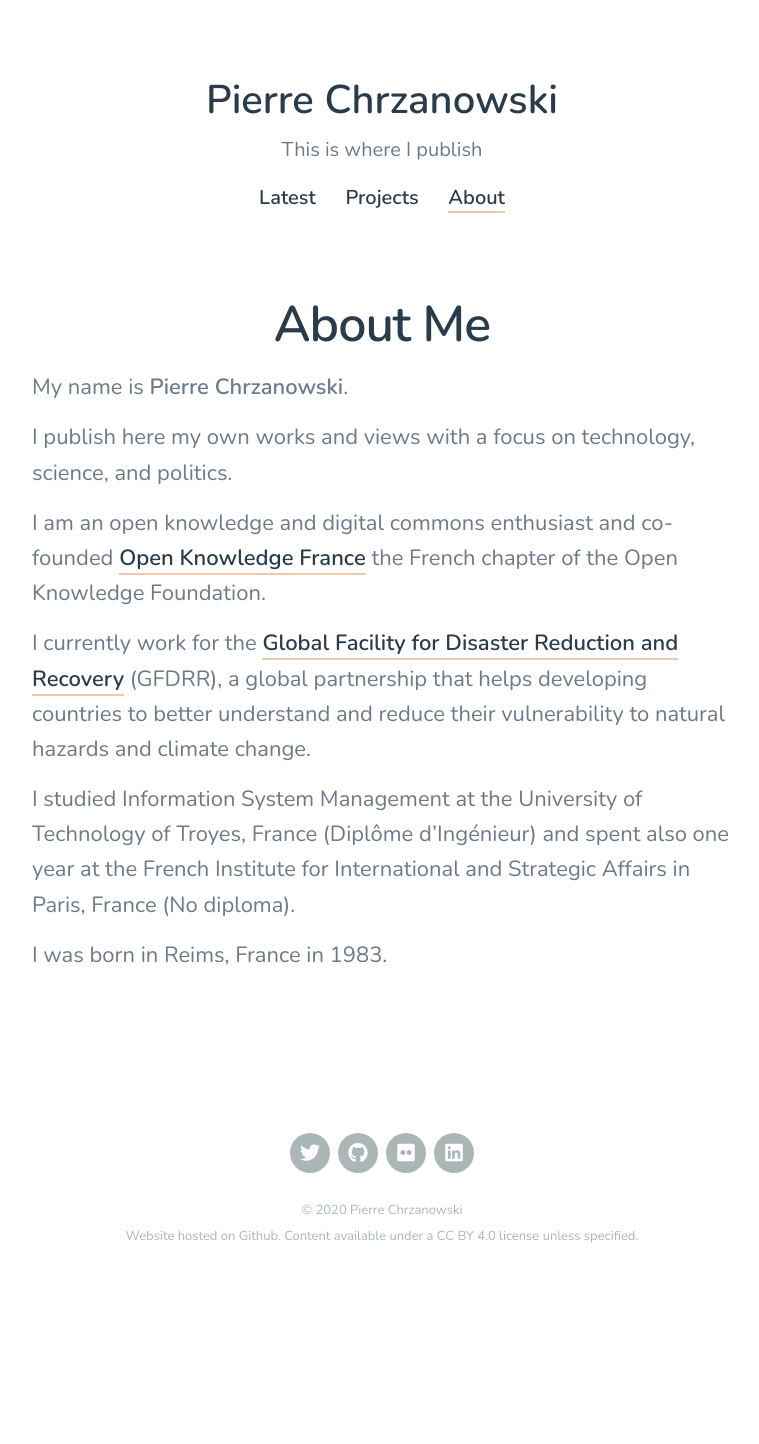
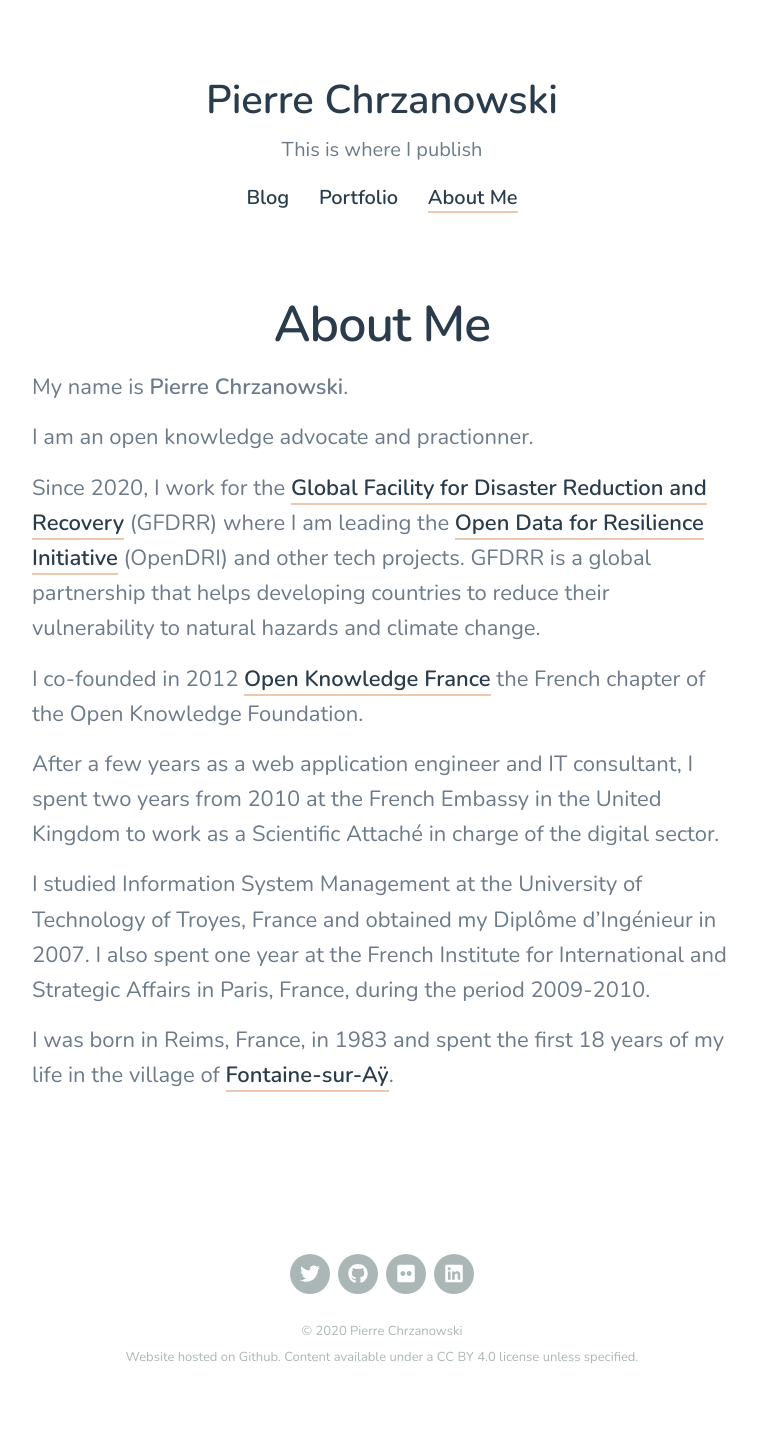
Before and after one commit to pzwsk/pzwsk.eu, a Jekyll site: the page built from _pages/about.md, in a window 1280 px wide. Shown: the whole page, without its empty margins (258-1017 px from the left). Built offline with Jekyll 4.4.1, drawn with Linux system fonts in a browser that asks for light colours; nearby versions of some CDN libraries; before the commit the page ends 1323 px from its top, so only the background shows below that.

Commit message:
New blog entry

```diff
--- a/_data/settings.yml
+++ b/_data/settings.yml
@@ -10,11 +10,11 @@ header_settings:
 
 menu_settings:
   menu_items:
-    - title: 'Latest'
+    - title: 'Blog'
       url: '/'
-    - title: 'Projects'
+    - title: 'Portfolio'
       url: '/projects/'
-    - title: 'About'
+    - title: 'About Me'
       url: '/about'
 
 grid_settings:
--- a/_pages/about.md
+++ b/_pages/about.md
@@ -4,12 +4,14 @@ title: About Me
 
 My name is **Pierre Chrzanowski**.
 
-I publish here my own works and views with a focus on technology, science, and politics.
+I am an open knowledge advocate and practionner.
 
-I am an open knowledge and digital commons enthusiast and co-founded [Open Knowledge France](https://fr.okfn.org/) the French chapter of the Open Knowledge Foundation.
+Since 2020, I work for the [Global Facility for Disaster Reduction and Recovery](https://www.gfdrr.org/en) (GFDRR) where I am leading the [Open Data for Resilience Initiative](opendri.org/) (OpenDRI) and other tech projects. GFDRR is a global partnership that helps developing countries to reduce their vulnerability to natural hazards and climate change.
 
-I currently work for the [Global Facility for Disaster Reduction and Recovery](https://www.gfdrr.org/en) (GFDRR), a global partnership that helps developing countries to better understand and reduce their vulnerability to natural hazards and climate change.
+I co-founded in 2012 [Open Knowledge France](https://fr.okfn.org/) the French chapter of the Open Knowledge Foundation.
 
-I studied Information System Management at the University of Technology of Troyes, France (Diplôme d'Ingénieur) and spent also one year at the French Institute for International and Strategic Affairs in Paris, France (No diploma).
+After a few years as a web application engineer and IT consultant, I spent two years from 2010 at the French Embassy in the United Kingdom to work as a Scientific Attaché in charge of the digital sector.
 
-I was born in Reims, France in 1983.
+I studied Information System Management at the University of Technology of Troyes, France and obtained my Diplôme d'Ingénieur in 2007. I also spent one year at the French Institute for International and Strategic Affairs in Paris, France, during the period 2009-2010.
+
+I was born in Reims, France, in 1983 and spent the first 18 years of my life in the village of [Fontaine-sur-Aÿ](https://fr.wikipedia.org/wiki/Fontaine-sur-Ay).
```
Also changed, not shown: _posts/2020-11-07-hello-world.md (+11 -3 lines).
